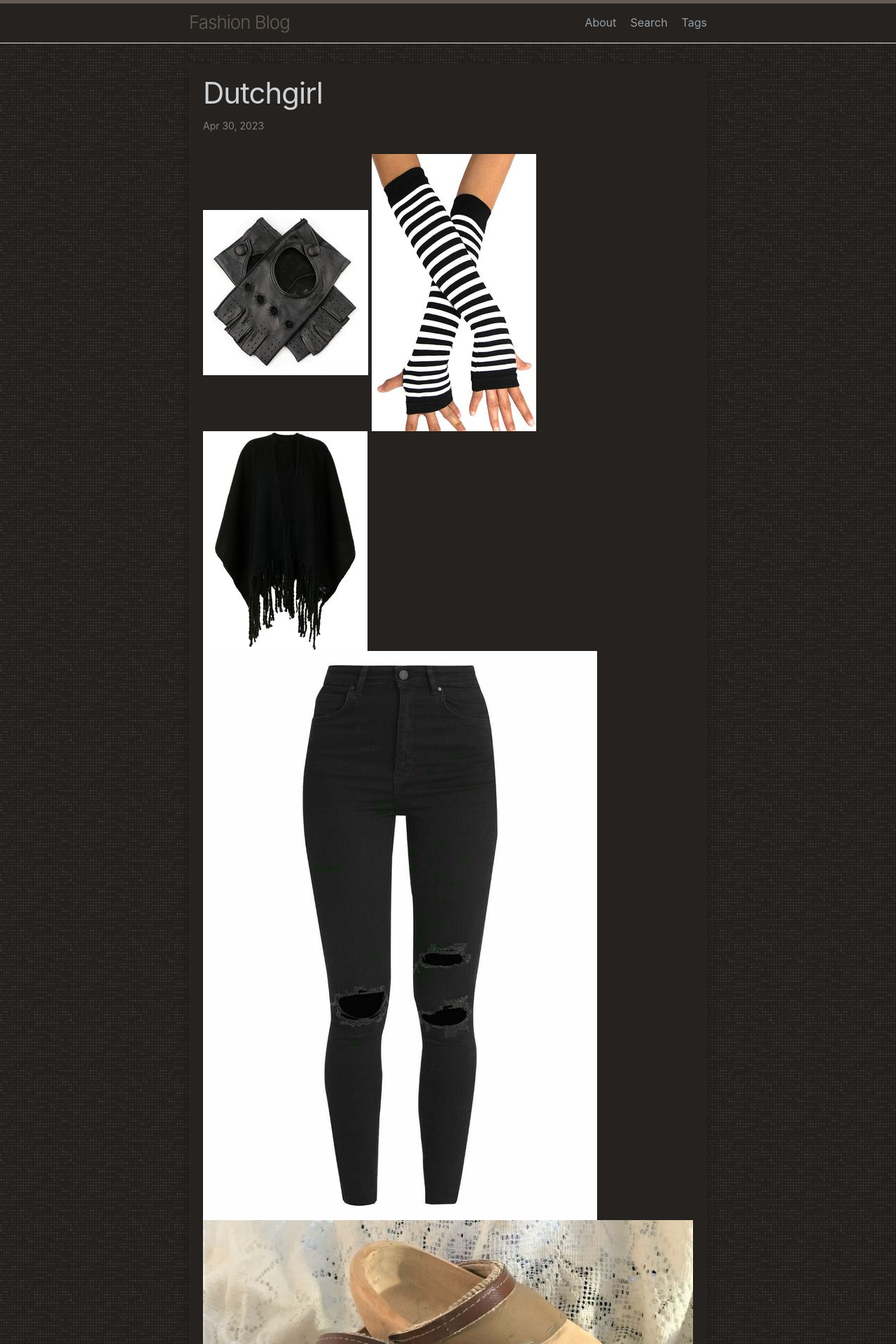
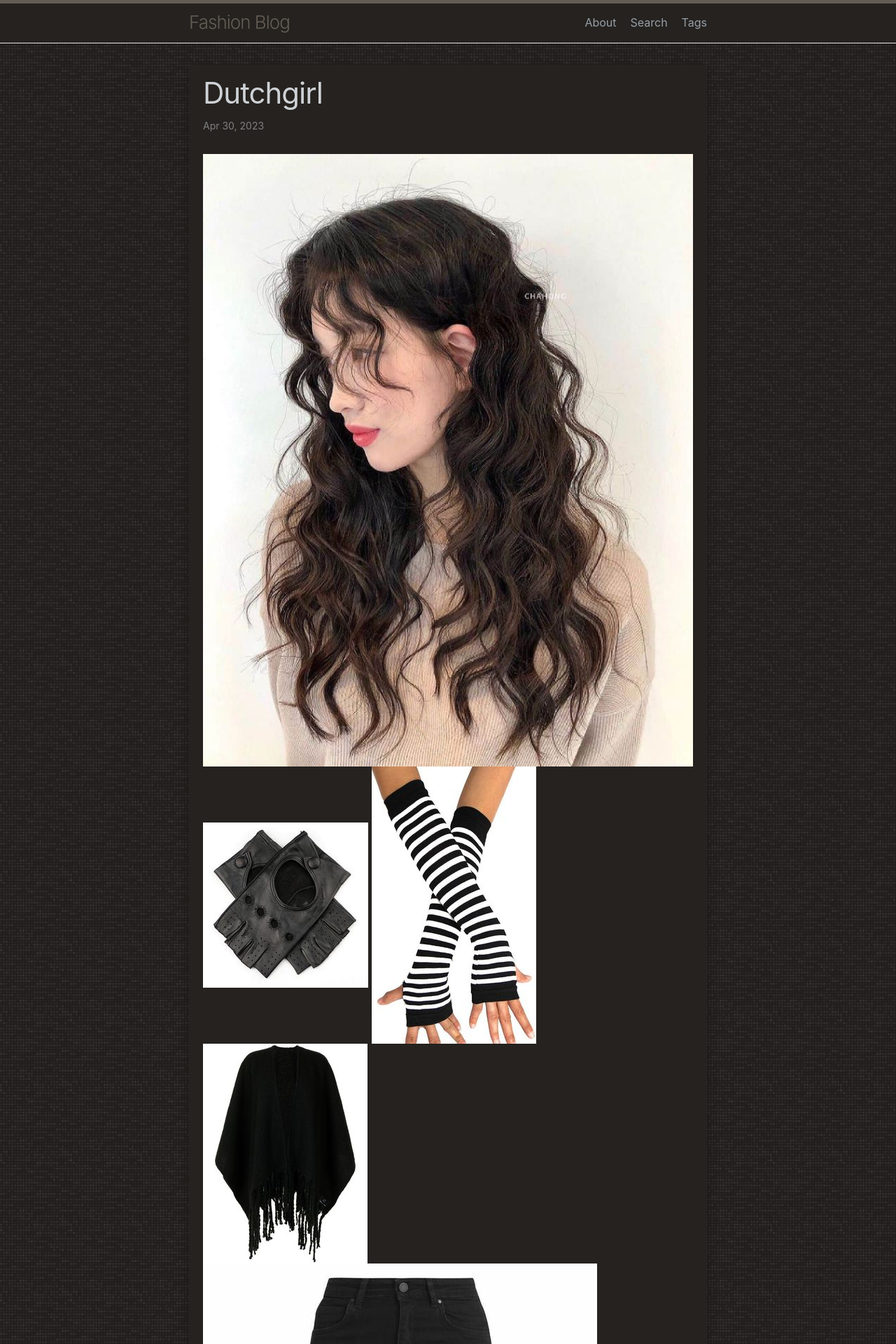
Before and after one commit to LWFlouisa/FashionBlog, a Jekyll site: the page built from _posts/2023-04-30-dutchgirl.md, in a window 1280 px wide. Shown: the top 1920 px of the page at 70% size. Built offline with Jekyll 4.4.1, drawn with Linux system fonts in a browser that asks for light colours; our own code applies the rules of GitHub Pages for plain Markdown files.

Commit message:
Update 2023-04-30-dutchgirl.md

```diff
--- a/_posts/2023-04-30-dutchgirl.md
+++ b/_posts/2023-04-30-dutchgirl.md
@@ -1,3 +1,4 @@
+![Hairstyle](https://github.com/LWFlouisa/FashionBlog/blob/main/images/BlackPoncho/bbabd7956c40e93dd671d150e05036c6.jpg?raw=true)
 ![Black Fingerless Gloves](https://github.com/LWFlouisa/FashionBlog/blob/main/images/DutchWoman/9e901ba65168ec65fc8d22d136130582.jpg?raw=true)
 ![Wristlets](https://github.com/LWFlouisa/FashionBlog/blob/main/images/DutchWoman/6ad51e24a125fd434ae80ad9be42aeb6.jpg?raw=true)
 ![Black Poncho](https://github.com/LWFlouisa/FashionBlog/blob/main/images/BlackPoncho/9f6d448f0b6ef6d2a09a9708572af907.jpg?raw=true)
```
